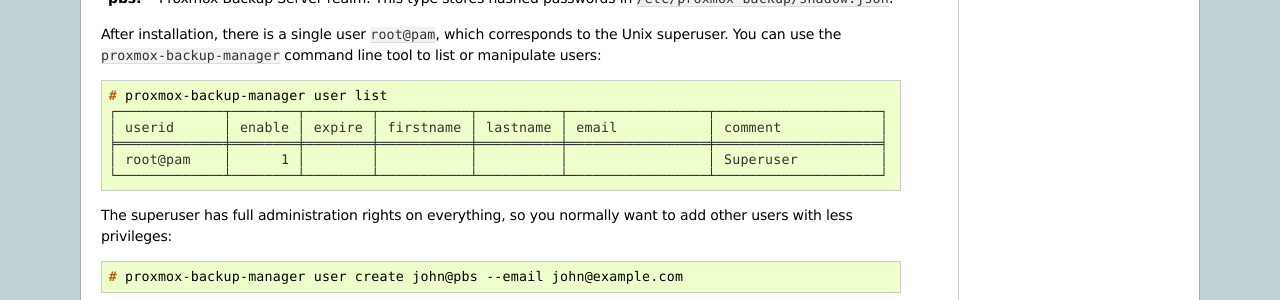
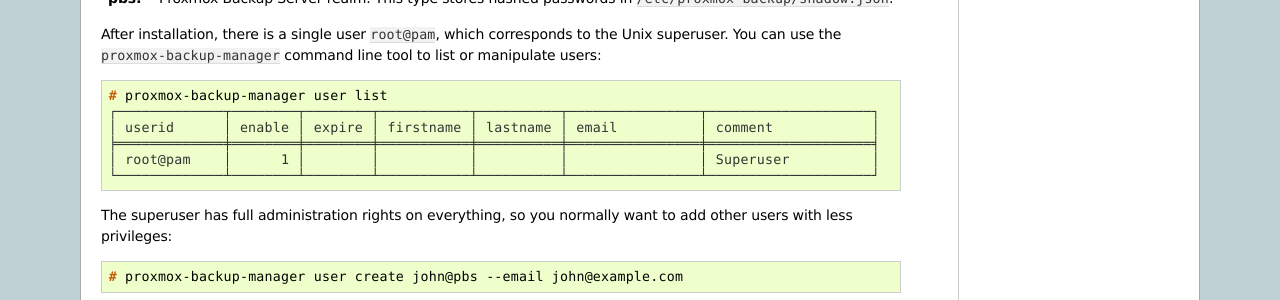
Before and after one commit to proxmox/proxmox-backup, a Sphinx documentation site: the page built from docs/administration-guide.rst, in a window 1280 px wide and 900 px high, scrolled down 2431 px. Shown: the part 156-456 px from the top of the window. Built offline with Sphinx 7.4.7, drawn with Linux system fonts in a browser that asks for light colours.

Commit message:
pdf docs: scale down monospace font

```diff
--- a/docs/administration-guide.rst
+++ b/docs/administration-guide.rst
@@ -203,11 +203,11 @@
 .. code-block:: console
 
   # proxmox-backup-manager user list
-  ┌─────────────┬────────┬────────┬───────────┬──────────┬─────────────────┬────────────────────┐
-  │ userid      │ enable │ expire │ firstname │ lastname │ email           │ comment            │
-  ╞═════════════╪════════╪════════╪═══════════╪══════════╪═════════════════╪════════════════════╡
-  │ root@pam    │      1 │        │           │          │                 │ Superuser          │
-  └─────────────┴────────┴────────┴───────────┴──────────┴─────────────────┴────────────────────┘
+  ┌─────────────┬────────┬────────┬───────────┬──────────┬────────────────┬────────────────────┐
+  │ userid      │ enable │ expire │ firstname │ lastname │ email          │ comment            │
+  ╞═════════════╪════════╪════════╪═══════════╪══════════╪════════════════╪════════════════════╡
+  │ root@pam    │      1 │        │           │          │                │ Superuser          │
+  └─────────────┴────────┴────────┴───────────┴──────────┴────────────────┴────────────────────┘
 
 The superuser has full administration rights on everything, so you
 normally want to add other users with less privileges:
--- a/docs/conf.py
+++ b/docs/conf.py
@@ -267,7 +267,7 @@
     'fontpkg': r'''
 \setmainfont{DejaVu Serif}
 \setsansfont{DejaVu Sans}
-\setmonofont{DejaVu Sans Mono}
+\setmonofont{DejaVu Sans Mono}[Scale=0.8]
 ''',
 
      # Additional stuff for the LaTeX preamble.
```
